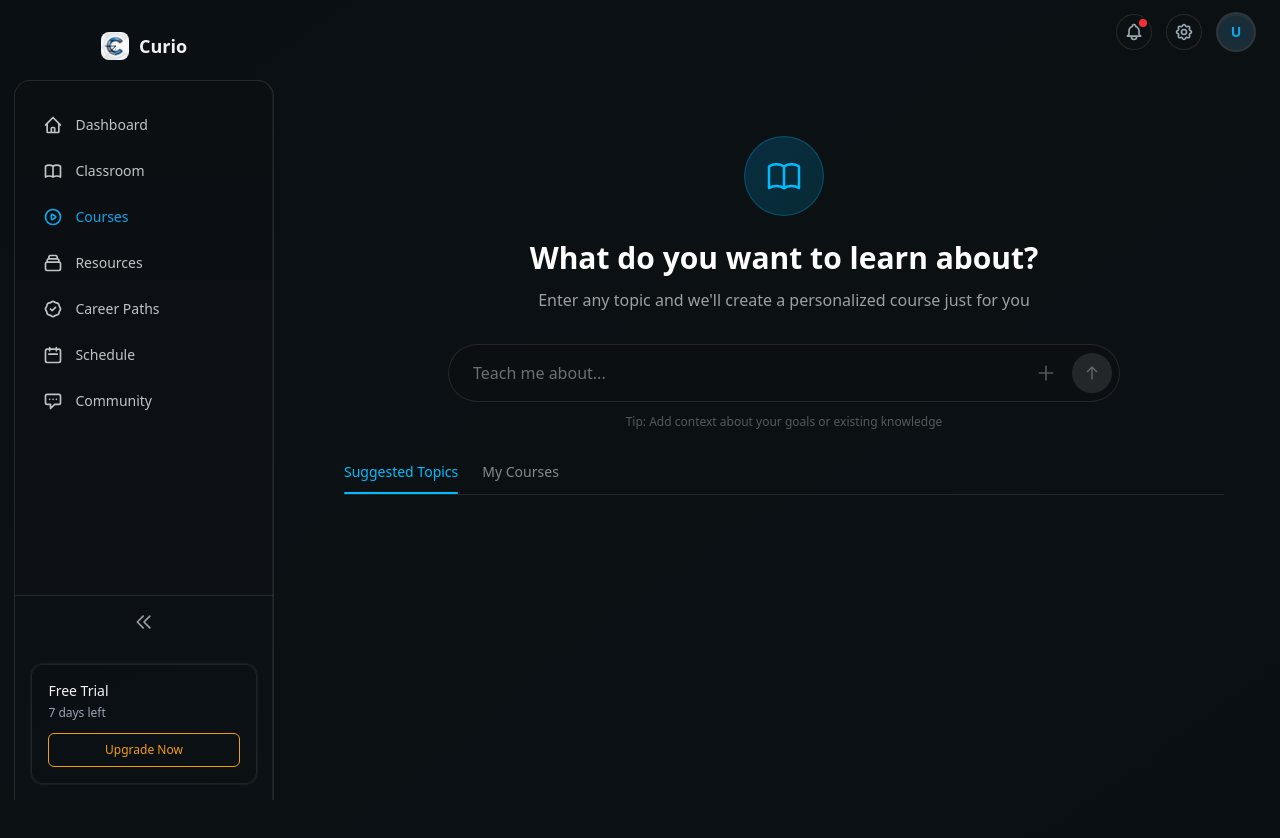
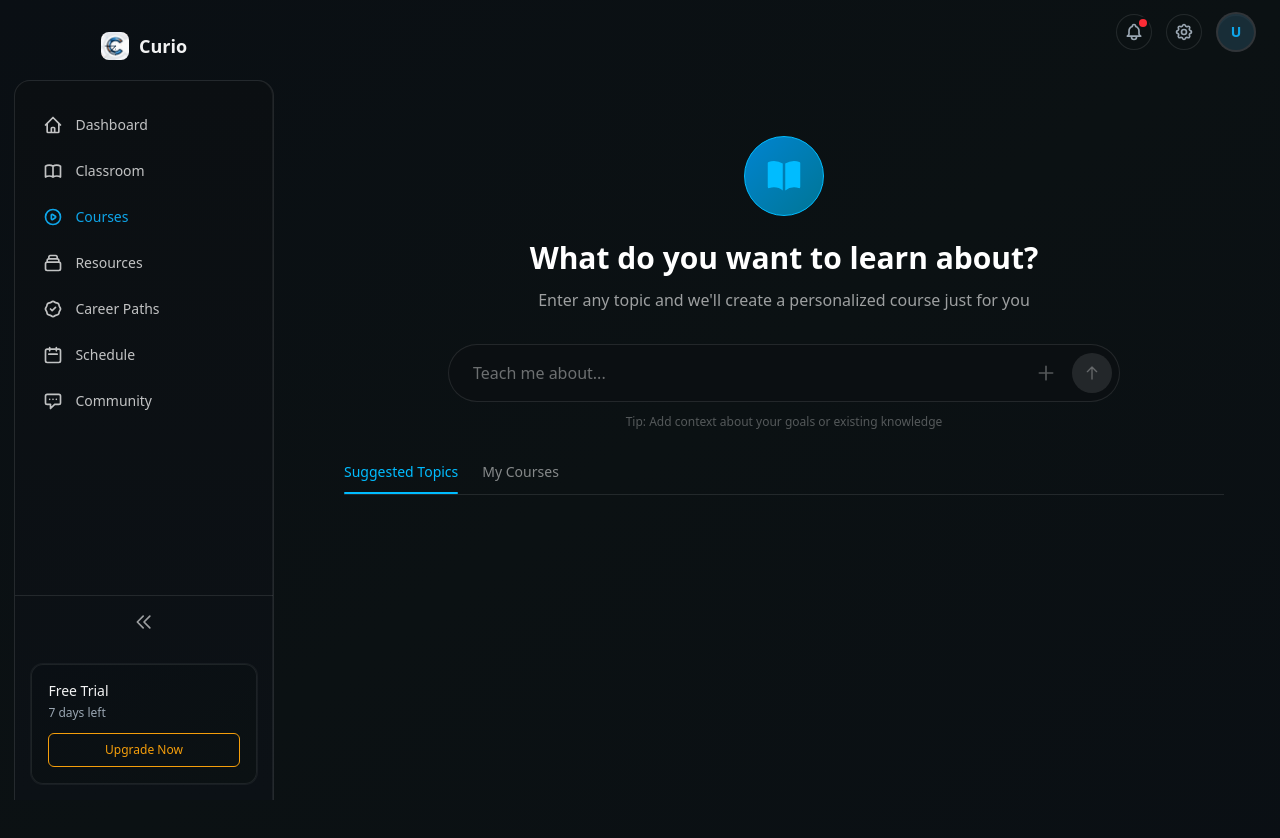
Before and after one commit to Code-Assassin-Fred/CBC-AI-Tutors, a Next.js app: page /dashboard/student/courses in a window 1280 px wide. Shown: the top 838 px of the page. Built offline with nearby package versions, Linux system fonts and the light colour scheme; no server answers.

Commit message:
Removed transparency:
Changed from from-sky-500/20 to-cyan-600/20 (20% opacity) to from-sky-600 to-cyan-700 (100% solid)

```diff
--- a/app/dashboard/student/courses/page.tsx
+++ b/app/dashboard/student/courses/page.tsx
@@ -96,9 +96,9 @@ function CoursesPageContent() {
             <div className="max-w-4xl mx-auto text-center pt-6 sm:pt-12 pb-4 sm:pb-8 px-4">
                 {/* Mascot/Icon */}
                 <div className="mb-4 sm:mb-6">
-                    <div className="inline-flex items-center justify-center w-14 h-14 sm:w-20 sm:h-20 rounded-full bg-gradient-to-br from-sky-500/20 to-cyan-600/20 border border-sky-500/30">
-                        <svg className="w-7 h-7 sm:w-10 sm:h-10 text-sky-400" fill="none" viewBox="0 0 24 24" stroke="currentColor">
-                            <path strokeLinecap="round" strokeLinejoin="round" strokeWidth={1.5} d="M12 6.253v13m0-13C10.832 5.477 9.246 5 7.5 5S4.168 5.477 3 6.253v13C4.168 18.477 5.754 18 7.5 18s3.332.477 4.5 1.253m0-13C13.168 5.477 14.754 5 16.5 5c1.747 0 3.332.477 4.5 1.253v13C19.832 18.477 18.247 18 16.5 18c-1.746 0-3.332.477-4.5 1.253" />
+                    <div className="inline-flex items-center justify-center w-14 h-14 sm:w-20 sm:h-20 rounded-full bg-gradient-to-br from-sky-600 to-cyan-700 border border-sky-400">
+                        <svg className="w-7 h-7 sm:w-10 sm:h-10 text-sky-400" fill="currentColor" viewBox="0 0 24 24">
+                            <path d="M11.25 4.533A9.707 9.707 0 006 3a9.735 9.735 0 00-3.25.555.75.75 0 00-.5.707v14.25a.75.75 0 001 .707A8.237 8.237 0 016 18.75c1.995 0 3.823.707 5.25 1.886V4.533zM12.75 20.636A8.214 8.214 0 0118 18.75c.966 0 1.89.166 2.75.47a.75.75 0 001-.708V4.262a.75.75 0 00-.5-.707A9.735 9.735 0 0018 3a9.707 9.707 0 00-5.25 1.533v16.103z" />
                         </svg>
                     </div>
                 </div>
--- a/components/CBCStudent/Classroom/main/StudentTextbookRenderer.tsx
+++ b/components/CBCStudent/Classroom/main/StudentTextbookRenderer.tsx
@@ -180,6 +180,10 @@ export default function StudentTextbookRenderer({
     const container = document.createElement("div");
     container.innerHTML = html;
 
+    // Remove any existing quiz link containers to ensure we start fresh
+    // This prevents duplicates when content is re-rendered
+    container.querySelectorAll('.take-quiz-container').forEach(el => el.remove());
+
     const headings = Array.from(container.querySelectorAll("h1, h2, h3, h4")) as HTMLHeadingElement[];
 
     let h2Count = 0;
@@ -228,11 +232,26 @@ export default function StudentTextbookRenderer({
         // Find where to insert the quiz link (before the next H1/H2)
         let lastContentElement: Element | null = h;
         let sibling = h.nextElementSibling;
+        let quizLinkAlreadyExists = false;
+
         while (sibling && !["H1", "H2"].includes(sibling.tagName)) {
+          // Check if a quiz link already exists
+          if (sibling.classList.contains('take-quiz-container')) {
+            quizLinkAlreadyExists = true;
+            // Don't update lastContentElement - the quiz container shouldn't be considered content
+          } else if (sibling.querySelector('.take-quiz-btn')) {
+            // Quiz link exists inside a regular element
+            quizLinkAlreadyExists = true;
             lastContentElement = sibling;
+          } else {
+            // Regular content element
+            lastContentElement = sibling;
+          }
           sibling = sibling.nextElementSibling;
         }
 
+        // Only create quiz link if it doesn't already exist
+        if (!quizLinkAlreadyExists) {
           // Create Take Quiz text link (not a button, no icon, no border/line)
           const quizDiv = document.createElement("div");
           quizDiv.className = "take-quiz-container my-6 text-right";
@@ -248,6 +267,7 @@ export default function StudentTextbookRenderer({
           // Insert after the last content element
           if (lastContentElement && lastContentElement.parentNode) {
             lastContentElement.parentNode.insertBefore(quizDiv, lastContentElement.nextSibling);
+          }
         }
 
         tocItems.push({ id, title: text, level: 2 });
```
Lines whose indentation alone changed are shown as unchanged.
